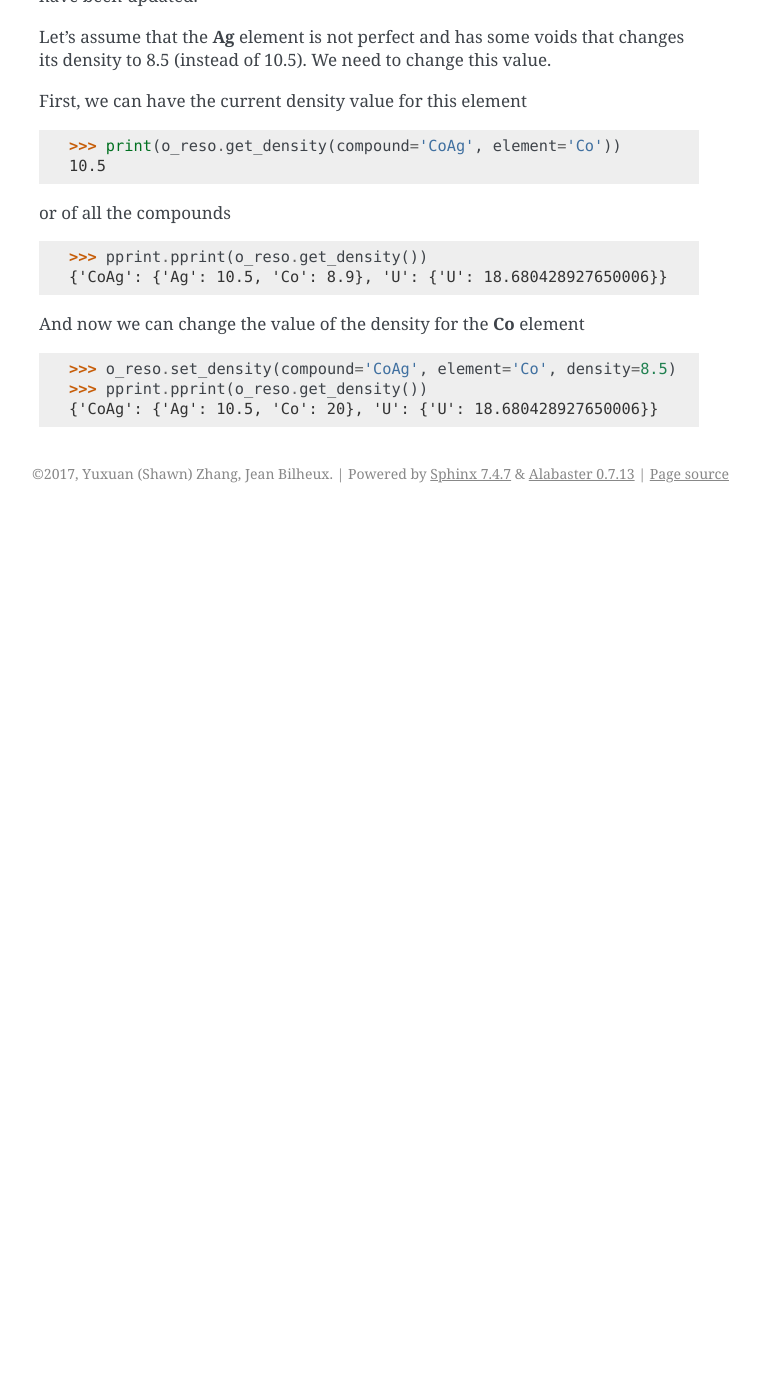
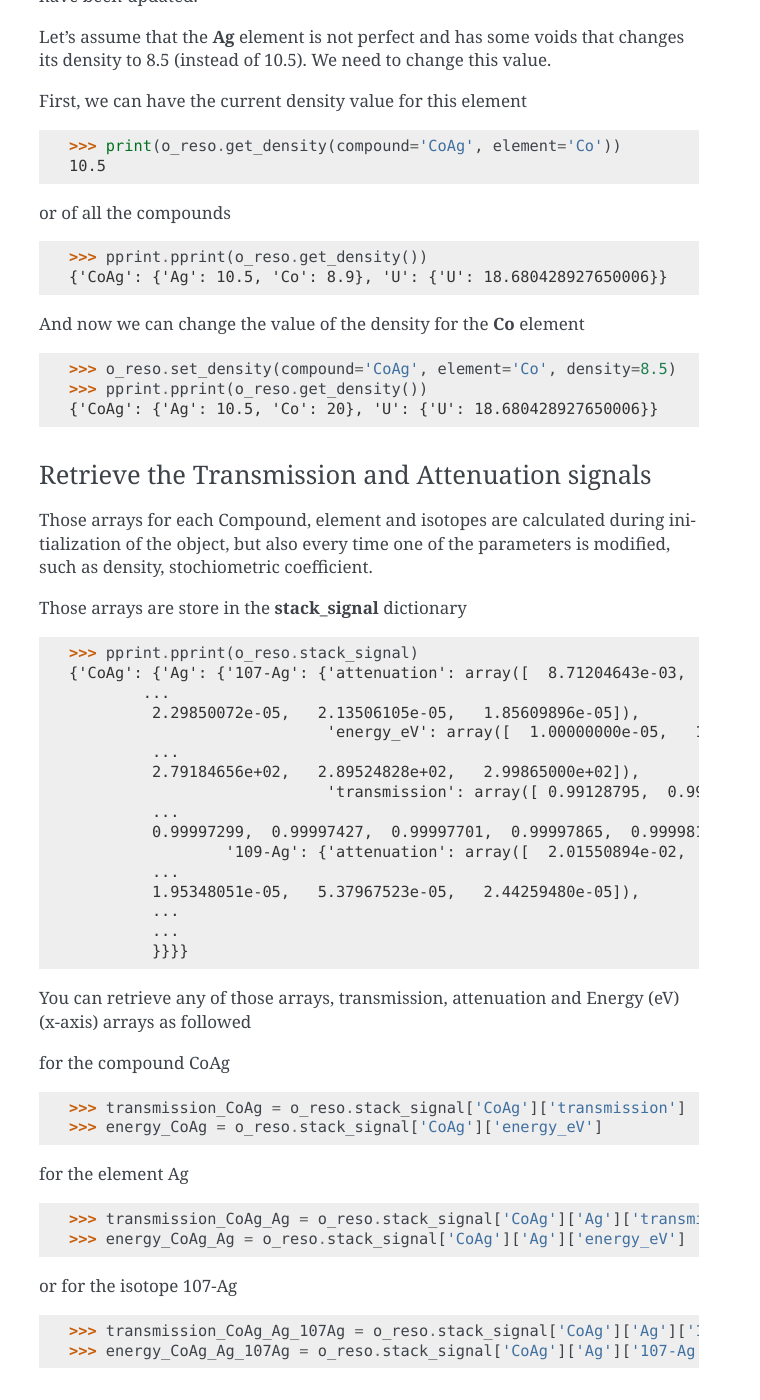
Before and after one commit to ornlneutronimaging/ImagingReso, a Sphinx documentation site: the page built from documentation/source/tutorial.rst, in a window 1280 px wide and 1400 px high, scrolled down 5478 px. Shown: the whole window, without its empty margins (381-1141 px from the left). Built offline with Sphinx 7.4.7, drawn with Linux system fonts in a browser that asks for light colours; before the commit the page ends 5991 px from its top, so only the background shows below that.

Commit message:
Added tutorial and documentation of attenuation and transmission

```diff
--- a/documentation/source/tutorial.rst
+++ b/documentation/source/tutorial.rst
@@ -285,3 +285,46 @@ And now we can change the value of the density for the **Co** element
 >>> o_reso.set_density(compound='CoAg', element='Co', density=8.5)
 >>> pprint.pprint(o_reso.get_density())
 {'CoAg': {'Ag': 10.5, 'Co': 20}, 'U': {'U': 18.680428927650006}}
+
+
+Retrieve the Transmission and Attenuation signals
+-------------------------------------------------
+
+Those arrays for each Compound, element and isotopes are calculated during initialization of the object, but also
+every time one of the parameters is modified, such as density, stochiometric coefficient.
+
+Those arrays are store in the **stack_signal** dictionary
+
+>>> pprint.pprint(o_reso.stack_signal)
+{'CoAg': {'Ag': {'107-Ag': {'attenuation': array([  8.71204643e-03,   3.02257699e-05,   3.14737842e-05,
+        ...
+         2.29850072e-05,   2.13506105e-05,   1.85609896e-05]),
+                            'energy_eV': array([  1.00000000e-05,   1.03401821e+01,   2.06803541e+01,
+         ...
+         2.79184656e+02,   2.89524828e+02,   2.99865000e+02]),
+                            'transmission': array([ 0.99128795,  0.99996977,  0.99996853,  0.99997616,  0.99823286,
+         ...
+         0.99997299,  0.99997427,  0.99997701,  0.99997865,  0.99998144])},
+                 '109-Ag': {'attenuation': array([  2.01550894e-02,   5.41237178e-05,   2.48723558e-05,
+         ...
+         1.95348051e-05,   5.37967523e-05,   2.44259480e-05]),
+         ...
+         ...
+         }}}}
+
+You can retrieve any of those arrays, transmission, attenuation and Energy (eV) (x-axis) arrays as followed
+
+for the compound CoAg
+
+>>> transmission_CoAg = o_reso.stack_signal['CoAg']['transmission']
+>>> energy_CoAg = o_reso.stack_signal['CoAg']['energy_eV']
+
+for the element Ag
+
+>>> transmission_CoAg_Ag = o_reso.stack_signal['CoAg']['Ag']['transmission']
+>>> energy_CoAg_Ag = o_reso.stack_signal['CoAg']['Ag']['energy_eV']
+
+or for the isotope 107-Ag
+
+>>> transmission_CoAg_Ag_107Ag = o_reso.stack_signal['CoAg']['Ag']['107-Ag']['transmission']
+>>> energy_CoAg_Ag_107Ag = o_reso.stack_signal['CoAg']['Ag']['107-Ag']['energy_eV']
```
Also changed, not shown: 6 other files.
